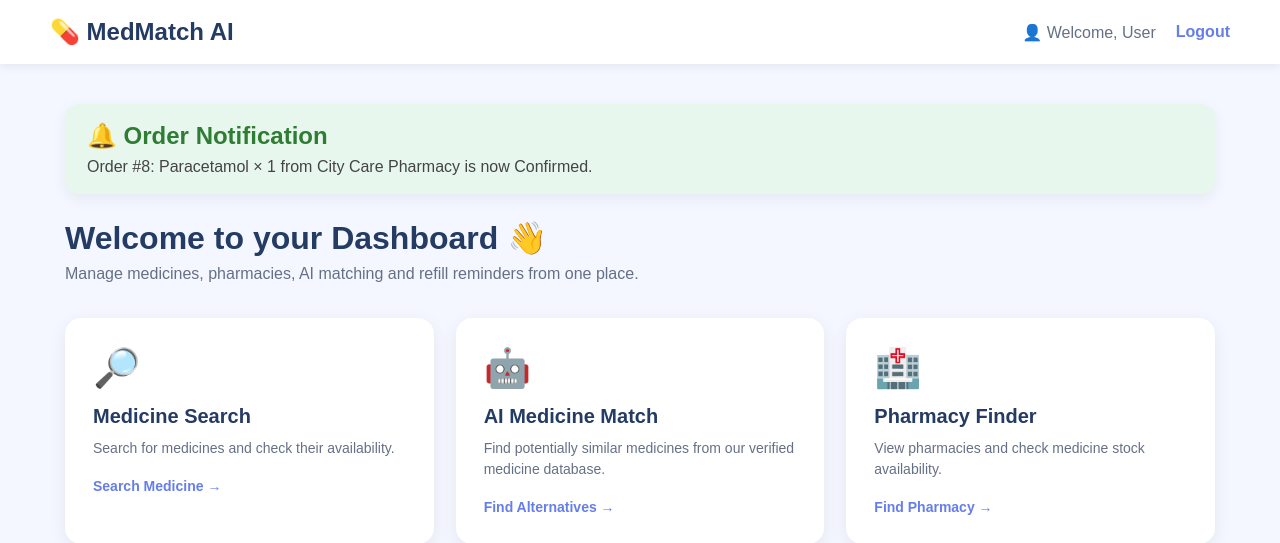
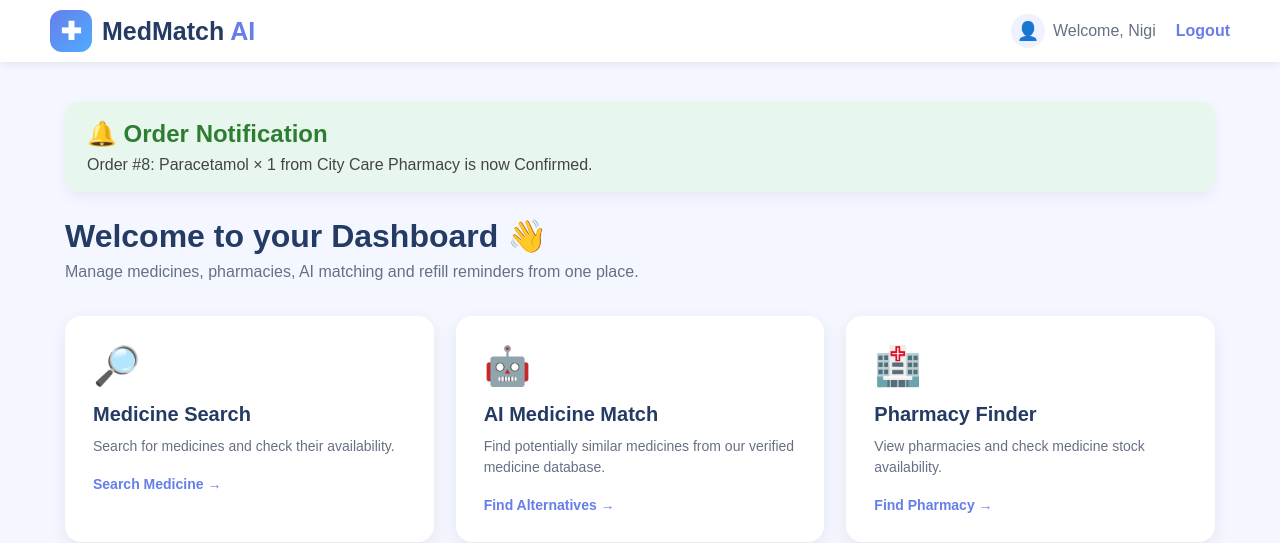
Before and after one commit to marygreena5-dotcom/MedMatch-AI, a Flask app: page /dashboard in a window 1280 px wide. Shown: the top 543 px of the page. Run offline with Flask 3, Linux system fonts and the light colour scheme; a user stored in the database is signed in; data comes from the database, SQL or seed files in the repository; both versions use the stored data as it was after the commit.

Commit message:
Add MedMatch AI logo and update profile dashboard

```diff
--- a/app.py
+++ b/app.py
@@ -516,7 +516,19 @@ def medicine_info():
 # ---------------- MY PROFILE ----------------
 @app.route("/profile")
 def profile():
-    return render_template("profile.html")
+    if "user_id" not in session:
+        return redirect("/login")
+
+    connection = get_db_connection()
+
+    user = connection.execute(
+        "SELECT id, name, email, mobile FROM users WHERE id = ?",
+        (session["user_id"],)
+    ).fetchone()
+
+    connection.close()
+
+    return render_template("profile.html", user=user)
 # ---------------- ORDER MEDICINE ----------------
 @app.route("/order", methods=["GET", "POST"])
 def order():
--- a/templates/dashboard.html
+++ b/templates/dashboard.html
@@ -1,4 +1,3 @@
-
 <!DOCTYPE html>
 <html lang="en">
 <head>
@@ -8,6 +7,7 @@
     <title>Dashboard - MedMatch AI</title>
 
     <style>
+
         * {
             box-sizing: border-box;
             margin: 0;
@@ -20,19 +20,45 @@
             color: #243b64;
         }
 
-        /* Navigation */
+        /* =========================
+           NAVIGATION
+        ========================== */
+
         nav {
             background: white;
-            padding: 18px 50px;
+            padding: 10px 50px;
             display: flex;
             justify-content: space-between;
             align-items: center;
             box-shadow: 0 2px 10px rgba(0,0,0,0.08);
         }
 
+        /* Professional MedMatch AI Logo */
+
         .logo {
-            font-size: 24px;
+            display: flex;
+            align-items: center;
+            gap: 10px;
+            font-size: 25px;
+            font-weight: 700;
+            color: #243b64;
+        }
+
+        .logo-icon {
+            width: 42px;
+            height: 42px;
+            border-radius: 12px;
+            background: linear-gradient(135deg, #667eea, #4facfe);
+            color: white;
+            display: flex;
+            align-items: center;
+            justify-content: center;
+            font-size: 25px;
             font-weight: bold;
+        }
+
+        .logo b {
+            color: #667eea;
         }
 
         .nav-right {
@@ -42,7 +68,21 @@
         }
 
         .profile {
-            color: #667085;
+          display: flex;
+          align-items: center;
+          gap: 8px;
+          color: #667085;
+        }
+
+        .profile-icon {
+          width: 34px;
+          height: 34px;
+          border-radius: 50%;
+          background: #eef2ff;
+          display: flex;
+          align-items: center;
+          justify-content: center;
+          font-size: 18px;
         }
 
         .logout {
@@ -51,12 +91,25 @@
             font-weight: bold;
         }
 
-        /* Main */
+        .logout:hover {
+            text-decoration: underline;
+        }
+
+
+        /* =========================
+           MAIN CONTAINER
+        ========================== */
+
         .container {
             max-width: 1200px;
             margin: 40px auto;
             padding: 0 25px;
         }
+
+
+        /* =========================
+           WELCOME
+        ========================== */
 
         .welcome {
             margin-bottom: 35px;
@@ -72,7 +125,11 @@
             font-size: 16px;
         }
 
-        /* Cards */
+
+        /* =========================
+           CARDS
+        ========================== */
+
         .cards {
             display: grid;
             grid-template-columns: repeat(3, 1fr);
@@ -119,7 +176,11 @@
             text-decoration: underline;
         }
 
-        /* Notification */
+
+        /* =========================
+           NOTIFICATION
+        ========================== */
+
         .notification {
             background: #e8f7ee;
             color: #26734d;
@@ -138,7 +199,11 @@
             color: #444;
         }
 
-        /* Reminder section */
+
+        /* =========================
+           REMINDER
+        ========================== */
+
         .reminder {
             margin-top: 35px;
             background: white;
@@ -161,36 +226,68 @@
             color: #2e7d32 !important;
         }
 
-        /* Mobile */
+
+        /* =========================
+           MOBILE
+        ========================== */
+
         @media (max-width: 800px) {
+
             .cards {
                 grid-template-columns: 1fr;
             }
 
             nav {
-                padding: 18px 25px;
+                padding: 12px 25px;
+            }
+
+            .logo {
+                font-size: 20px;
+            }
+
+            .logo-icon {
+                width: 36px;
+                height: 36px;
+                font-size: 21px;
             }
 
             .nav-right {
                 gap: 10px;
             }
+
         }
+
     </style>
 </head>
 
+
 <body>
 
-    <!-- Navigation -->
+
+    <!-- =========================
+         NAVIGATION
+    ========================== -->
+
     <nav>
 
         <div class="logo">
-            💊 MedMatch AI
+
+            <div class="logo-icon">
+                ✚
+            </div>
+
+            <span>
+                MedMatch <b>AI</b>
+            </span>
+
         </div>
+
 
         <div class="nav-right">
 
             <span class="profile">
-                👤 Welcome, User
+              <span class="profile-icon">👤</span>
+              Welcome, {{ session["user_name"] }}
             </span>
 
             <a href="/" class="logout">
@@ -202,10 +299,16 @@
     </nav>
 
 
-    <!-- Dashboard -->
+
+    <!-- =========================
+         DASHBOARD
+    ========================== -->
+
     <div class="container">
 
-        <!-- Order Notification - Displayed ONLY ONCE -->
+
+        <!-- Order Notification -->
+
         {% if notification %}
 
         <div class="notification">
@@ -223,7 +326,9 @@
         {% endif %}
 
 
+
         <!-- Welcome -->
+
         <div class="welcome">
 
             <h1>
@@ -238,11 +343,16 @@
         </div>
 
 
-        <!-- Feature Cards -->
+
+        <!-- =========================
+             FEATURE CARDS
+        ========================== -->
+
         <div class="cards">
 
 
-            <!-- 1. Medicine Search -->
+            <!-- Medicine Search -->
+
             <div class="card">
 
                 <div class="icon">
@@ -264,7 +374,9 @@
             </div>
 
 
-            <!-- 2. AI Medicine Match -->
+
+            <!-- AI Medicine Match -->
+
             <div class="card">
 
                 <div class="icon">
@@ -287,7 +399,9 @@
             </div>
 
 
-            <!-- 3. Pharmacy Finder -->
+
+            <!-- Pharmacy Finder -->
+
             <div class="card">
 
                 <div class="icon">
@@ -309,7 +423,9 @@
             </div>
 
 
-            <!-- 4. Price Comparison -->
+
+            <!-- Price Comparison -->
+
             <div class="card">
 
                 <div class="icon">
@@ -331,7 +447,9 @@
             </div>
 
 
-            <!-- 5. Refill Reminder -->
+
+            <!-- Refill Reminder -->
+
             <div class="card">
 
                 <div class="icon">
@@ -353,7 +471,9 @@
             </div>
 
 
-            <!-- 6. Medicine Information -->
+
+            <!-- Medicine Information -->
+
             <div class="card">
 
                 <div class="icon">
@@ -376,7 +496,9 @@
             </div>
 
 
-            <!-- 7. My Profile -->
+
+            <!-- My Profile -->
+
             <div class="card">
 
                 <div class="icon">
@@ -398,7 +520,9 @@
             </div>
 
 
-            <!-- 8. Order Medicine -->
+
+            <!-- Order Medicine -->
+
             <div class="card">
 
                 <div class="icon">
@@ -421,7 +545,9 @@
             </div>
 
 
-            <!-- 9. My Orders -->
+
+            <!-- My Orders -->
+
             <div class="card">
 
                 <div class="icon">
@@ -446,12 +572,17 @@
         </div>
 
 
-        <!-- Upcoming Reminder - Displayed ONLY ONCE -->
+
+        <!-- =========================
+             UPCOMING REMINDER
+        ========================== -->
+
         <div class="reminder">
 
             <h2>
                 🔔 Upcoming Reminder
             </h2>
+
 
             {% if reminder %}
 
@@ -480,7 +611,9 @@
 
         </div>
 
+
     </div>
+
 
 </body>
 </html>
--- a/templates/profile.html
+++ b/templates/profile.html
@@ -91,17 +91,17 @@
 
         <div class="info">
             <strong>👤 Name</strong>
-            Demo User
+             {{ user["name"] }}
         </div>
 
         <div class="info">
             <strong>📧 Email</strong>
-            user@example.com
+             {{ user["email"] }}
         </div>
 
         <div class="info">
             <strong>📱 Mobile</strong>
-            +91 XXXXX XXXXX
+            {{ user["mobile"] }}
         </div>
 
         <div class="info">
```
Also changed, not shown: medmatch.db, static/images/medmatch logo.png.png (added).
